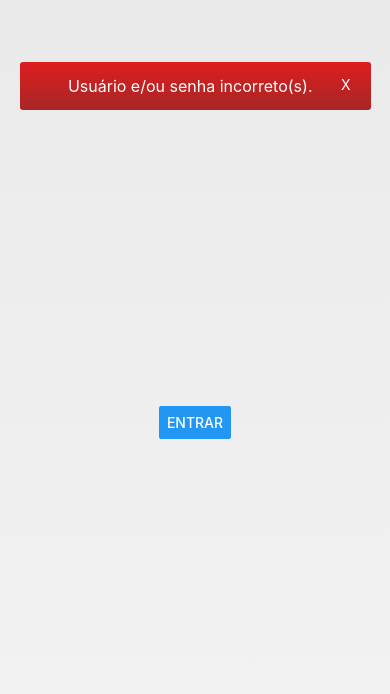
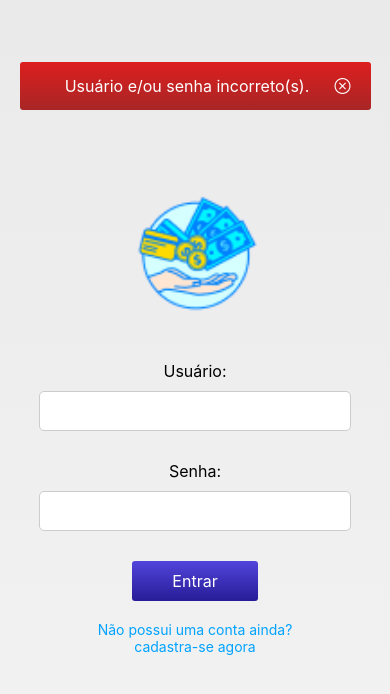
Before and after one commit to VandersonT/controle-financeiro2x, a React Native app: screen /SignIn in a window 390 px wide. Shown: the top 694 px of the page. Built offline with nearby package versions, Linux system fonts and the light colour scheme.

Commit message:
Created login screen.

```diff
--- a/package.json
+++ b/package.json
@@ -12,13 +12,14 @@
     "@react-navigation/native": "^6.1.6",
     "@react-navigation/native-stack": "^6.9.12",
     "expo": "~48.0.6",
+    "expo-linear-gradient": "~12.1.2",
     "expo-status-bar": "~1.4.4",
+    "expo-vector-icons": "^10.0.1",
     "react": "18.2.0",
     "react-native": "0.71.3",
     "react-native-linear-gradient": "^2.6.2",
     "react-native-safe-area-context": "4.5.0",
-    "react-native-screens": "~3.20.0",
-    "expo-linear-gradient": "~12.1.2"
+    "react-native-screens": "~3.20.0"
   },
   "devDependencies": {
     "@babel/core": "^7.20.0",
--- /dev/null
+++ b/src/components/Button1/index.tsx
@@ -0,0 +1,21 @@
+import { View, Text, TouchableOpacity } from "react-native";
+import styles from './style';
+import { LinearGradient } from "expo-linear-gradient";
+import { Theme } from "../../global/theme";
+
+type Props = {
+    title: String,
+    fnc: () => void
+}
+
+const Button1 = ({ title, fnc }: Props) => {
+    return (
+        <LinearGradient style={styles.button} colors={[Theme.colors.primary[300], Theme.colors.primary[700]]}>
+            <TouchableOpacity style={styles.button} onPress={() => fnc}>
+                <Text style={styles.buttonText}>{title}</Text>
+            </TouchableOpacity>
+        </LinearGradient>
+    );
+}
+
+export default Button1;
--- /dev/null
+++ b/src/components/Button1/style.ts
@@ -0,0 +1,16 @@
+import { StyleSheet } from "react-native";
+import { Theme } from "../../global/theme";
+
+const styles = StyleSheet.create({
+    button: {
+        paddingHorizontal: 20,
+        paddingVertical: 5,
+        borderRadius: 3
+    },
+    buttonText: {
+        color: Theme.colors.white[700],
+        fontSize: Theme.fontSizes.md
+    }
+});
+
+export default styles;
--- a/src/components/ErrorFlash/index.tsx
+++ b/src/components/ErrorFlash/index.tsx
@@ -1,6 +1,7 @@
-import { View, Text, Button } from 'react-native';
+import { View, Text, Button, TouchableWithoutFeedback, TouchableOpacity } from 'react-native';
 import styles from './style';
 import {LinearGradient} from 'expo-linear-gradient';
+import { AntDesign } from '@expo/vector-icons';
 
 type Props = {
     msg: String,
@@ -12,7 +13,9 @@ const ErrorFlash = ({ msg, closeFnc }: Props) => {
         <LinearGradient colors={['#DD1E1E', '#A82626']} style={styles.errorBox}>
             <Text></Text>
             <Text style={styles.errorMsg}>{msg}</Text>
-            <Text style={styles.closeButton}>X</Text>
+            <TouchableOpacity onPress={() => closeFnc()}>
+                <AntDesign style={styles.closeButton} name="closecircleo" size={24} color="black" />
+            </TouchableOpacity>
         </LinearGradient>
     );
 }
--- a/src/components/ErrorFlash/style.ts
+++ b/src/components/ErrorFlash/style.ts
@@ -5,11 +5,13 @@ const styles = StyleSheet.create({
     errorBox: {
         width: '90%',
         position: 'absolute',
+        zIndex: 2,
         top: 62,
         borderRadius: 3,
         flex: 1,
         flexDirection: "row",
         justifyContent: 'space-between',
+        alignItems: 'center',
         paddingHorizontal: 20,
         paddingVertical: 14
     },
@@ -18,7 +20,8 @@ const styles = StyleSheet.create({
         fontSize: Theme.fontSizes.md
     },
     closeButton: {
-        color: Theme.colors.white[700]
+        color: Theme.colors.white[700],
+        fontSize: Theme.fontSizes.md
     }
 });
 
--- a/src/screens/SignIn/index.tsx
+++ b/src/screens/SignIn/index.tsx
@@ -1,34 +1,89 @@
 /*----------------------------------------*/
 /*              IMPORTS                   */
 /*----------------------------------------*/
-import React from "react";
-import { View, Text, Button, Image } from 'react-native';
+import React, { useState } from "react";
+import { View, Text, Button, Image, TextInput } from 'react-native';
+import { LinearGradient } from "expo-linear-gradient";
 import styles from "./style";
-import { LinearGradient } from "expo-linear-gradient";
 
 //Components:
 import ErrorFlash from "../../components/ErrorFlash";
+import Button1 from "../../components/Button1";
+/*----------------------------------------*/
 
-/*-----------------------------------------*/
+
+
+
 
 const SignIn = ({ navigation }: any) => {
 
+    /*-------------States------------------*/
+    const [ errorMsg, setErrorMsg ] = useState<String>("h");
+    const [ register, setRegister ] = useState<boolean>(false);
+    const [ user, setUser ] = useState<string>('');
+    const [ pass, setPass ] = useState('');
+    /*-------------------------------------*/
+
+
     /*------------Functions----------------*/
     const handleSubmit = () => {
-        navigation.push('Home');
+        //navigation.push('Home');
+    }
+    const closeFlash = () => {
+        setErrorMsg("");
+    }
+    const teste = () => {
+
     }
     /*-------------------------------------*/
 
-    const teste = () => {
 
-    }
 
     return (
         <LinearGradient colors={['rgba(234,234,234,1)', 'rgba(243,243,243,1)']} style={styles.container}>
 
-            <ErrorFlash msg="Usuário e/ou senha incorreto(s)." closeFnc={teste}/>
+            {errorMsg &&
+                <ErrorFlash msg="Usuário e/ou senha incorreto(s)." closeFnc={closeFlash}/>
+            }
 
-            <Button title="Entrar" onPress={handleSubmit} />
+            {!register &&
+                <View style={styles.loginBox}>
+                    <Image
+                        style={{width: 131, height: 131, marginBottom: 40}}
+                        source={require('../../../assets/images/logo.png')}
+                    />
+
+                    <View style={styles.fieldSingle}>
+                        <Text style={styles.label}>Usuário:</Text>
+                        <TextInput value={user} style={styles.input} onChangeText={(changeUser)=>setUser(changeUser)} />
+                    </View>
+
+                    <View style={styles.fieldSingle}>
+                        <Text style={styles.label}>Senha:</Text>
+                        <TextInput secureTextEntry value={pass} style={styles.input} onChangeText={(changePass)=>setPass(changePass)} />
+                    </View>
+
+                    <Button1 title="Entrar" fnc={teste} />
+
+                    <View style={styles.link}>
+                        <Text style={styles.linkText}>Não possui uma conta ainda?</Text>
+                        <Text style={styles.linkText}>cadastra-se agora</Text>
+                    </View>
+
+                </View>
+            }
+
+            {register &&
+                <View>
+                    <View style={styles.logoBox}>
+                        <Image
+                            style={{width: 85, height: 85}}
+                            source={require('../../../assets/images/logo.png')}
+                        />
+                        <Text style={styles.logoText}>Cadastre-se</Text>
+                    </View>
+                </View>
+            }
 
         </LinearGradient>
     );
--- a/src/screens/SignIn/style.ts
+++ b/src/screens/SignIn/style.ts
@@ -2,6 +2,7 @@
 /*              IMPORTS                   */
 /*----------------------------------------*/
 import { StyleSheet } from 'react-native';
+import { Theme } from '../../global/theme';
 
 
 const styles = StyleSheet.create({
@@ -9,6 +10,48 @@ const styles = StyleSheet.create({
         flex: 1,
         justifyContent: 'center',
         alignItems: 'center',
+    },
+    logoBox: {
+        display: 'flex',
+        flexDirection: 'row',
+        alignItems: 'center',
+    },
+    logoText: {
+        fontWeight: '400',
+        fontSize: Theme.fontSizes.xxl,
+        marginLeft: 15
+    },
+    loginBox: {
+        width: '100%',
+        display: 'flex',
+        alignItems: 'center',
+    },
+    fieldSingle: {
+        width: '80%',
+        display: 'flex',
+        alignItems: 'center',
+        marginBottom: 30
+    },
+    label: {
+        fontSize: Theme.fontSizes.md,
+        marginBottom: 10
+    },
+    input: {
+        width: '100%',
+        backgroundColor: Theme.colors.white[700],
+        height: 40,
+        borderColor: '#CCC',
+        borderWidth: 1,
+        borderRadius: 5,
+        paddingHorizontal: 10,
+        textAlign: 'center'
+    },
+    link: {
+        marginTop: 20
+    },
+    linkText: {
+        color: Theme.colors.blue[300],
+        textAlign: 'center'
     }
 });
 
```
Also changed, not shown: 2 other files (tests, documents, lock files or other folders).
